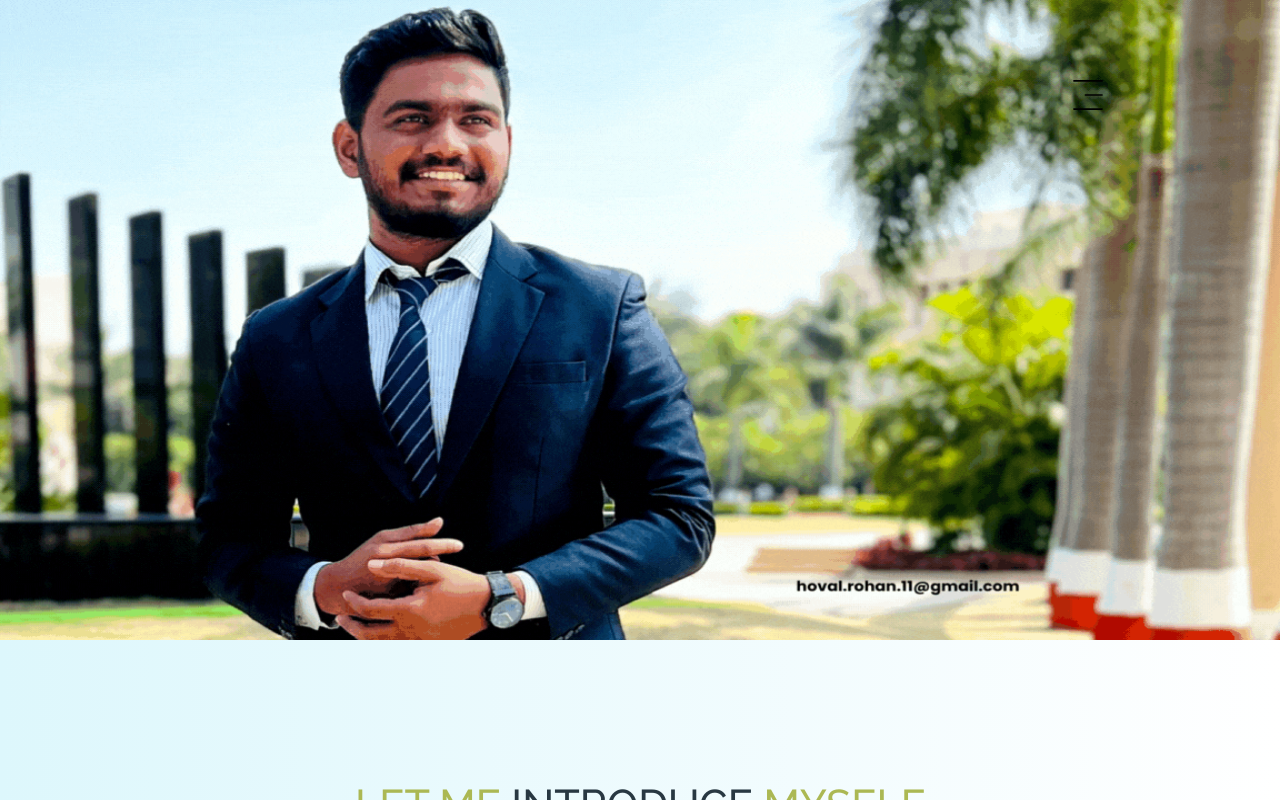
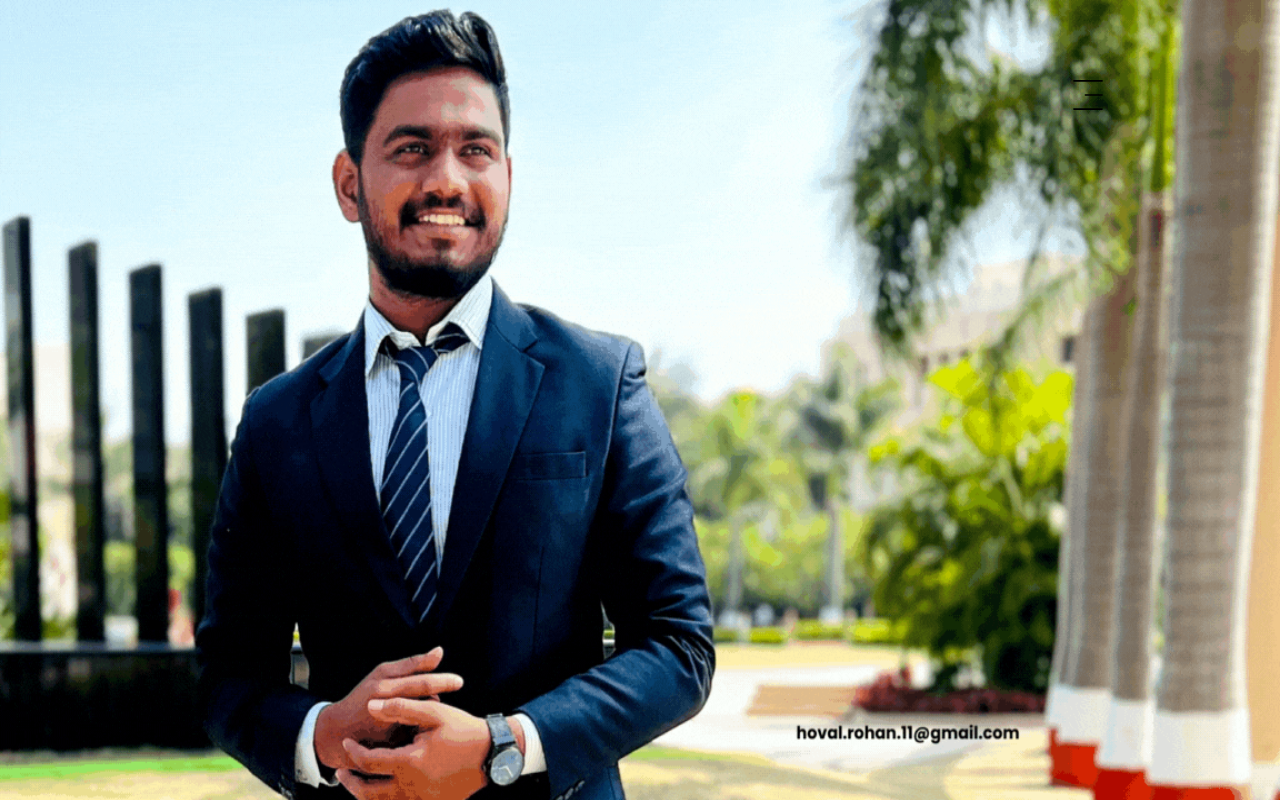
Before and after one commit to rohanh007/Personal_portfolio, a React (Create React App) app: page / in a window 1280 px wide. Built offline with nearby package versions, Linux system fonts and the light colour scheme.

Commit message:
make change

```diff
--- a/src/Assets/CSS/responsive_mystyle.css
+++ b/src/Assets/CSS/responsive_mystyle.css
@@ -1,6 +1,6 @@
 /* For mobile phones */
 @media (max-width: 767px) {
-    .landing_page{
+    .landing_page img{
         height: 50vh;
         /* width: 100%; */
     }
@@ -16,7 +16,7 @@
 
   /* For tablets */
   @media (min-width: 768px) and (max-width: 1024px) {
-    .landing_page{
+    .landing_page img{
       height: 70vh;
     }
     .home-about-section{
@@ -31,16 +31,15 @@
 
   /* For laptops and desktops */
   @media (min-width: 1025px) {
-    .landing_page{
+    .landing_page img{
       height: 80vh;
     }
   }
 
   /* For 13-inch laptops */
   @media (min-width: 1025px) and (max-width: 1440px) {
-    .landing_page{
-      .landing_page{
+    .landing_page img{
         height: 90vh;
-      }
+
     }
   }
--- a/src/components/Home/Home.js
+++ b/src/components/Home/Home.js
@@ -20,7 +20,7 @@ function Home() {
 
       <img
         src={personalimg}
-        style={{
+        style={{ height:'100vh',
         boxShadow: 'inset 0 10px 10px -10px rgba(0, 0, 0, 0.5)'}}
         className="landing_page"
         />
--- a/src/components/Home/Home2.js
+++ b/src/components/Home/Home2.js
@@ -16,7 +16,7 @@ function Home2() {
     <Container fluid className="home-about-section" id="about">
       <Container>
         <Row>
-          <Col md={12} className="home-about-description">
+          <Col md={6} className="home-about-description">
             <h1 style={{ fontSize: "2.6em" }}>
               LET ME <span className="web-text-color"> INTRODUCE </span> MYSELF
             </h1>
@@ -54,13 +54,14 @@ function Home2() {
               </i>
             </p>
           </Col>
-        </Row>
-        <Row>
-          <Col md={12} className="myAvtar">
+          <Col md={6} className="myAvtar">
             <div className="profile_card">
               <img className="cardimg" src={profile} alt=""/>
             </div>
           </Col>
+        </Row>
+        <Row>
+
         </Row>
         <Row>
           <Col md={12} className="home-about-social">
--- a/src/mystyle.css
+++ b/src/mystyle.css
@@ -1,10 +1,11 @@
 .landing_page{
     width: 100%;
-    height: 100vh;
+    /* height: 100%; */
     background-size: cover;
     background-position: center;
     scroll-snap-align: start;
 }
+
 
 .profile_card {
     display: inline-block;
```
